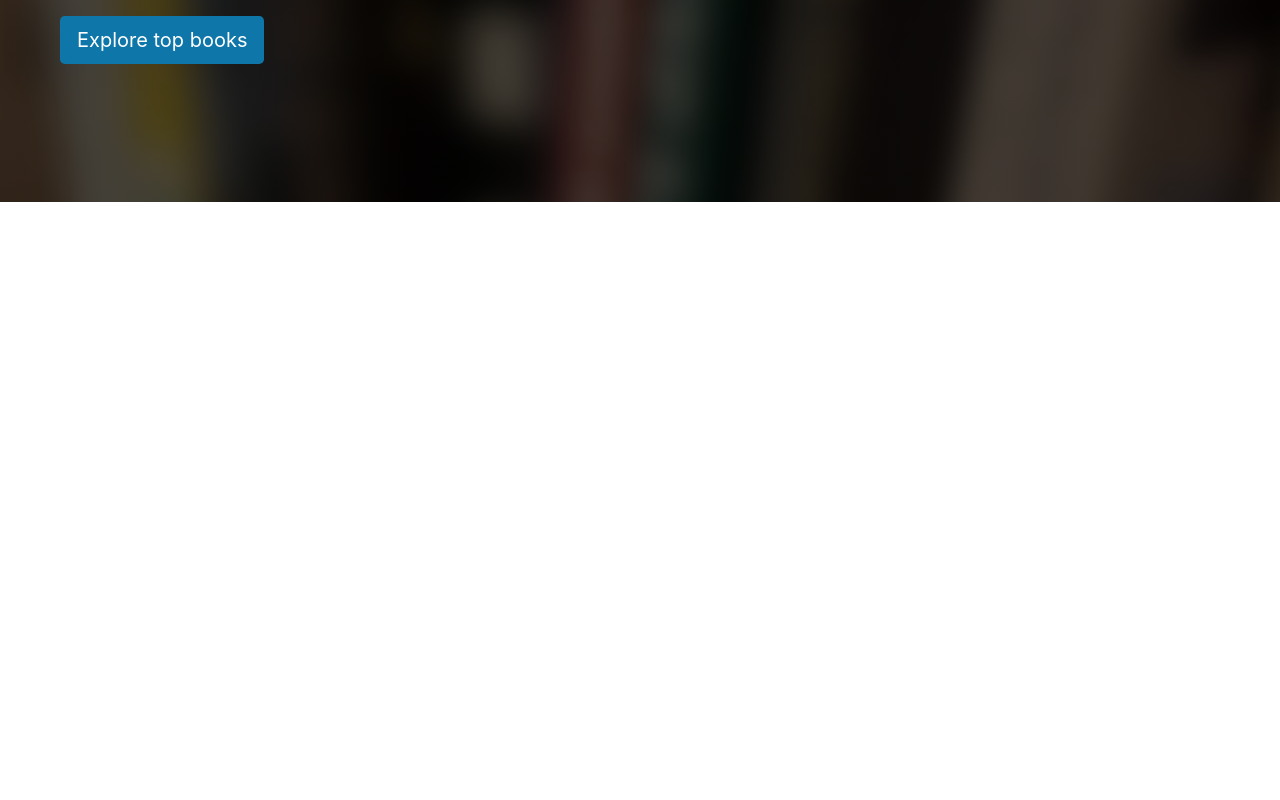
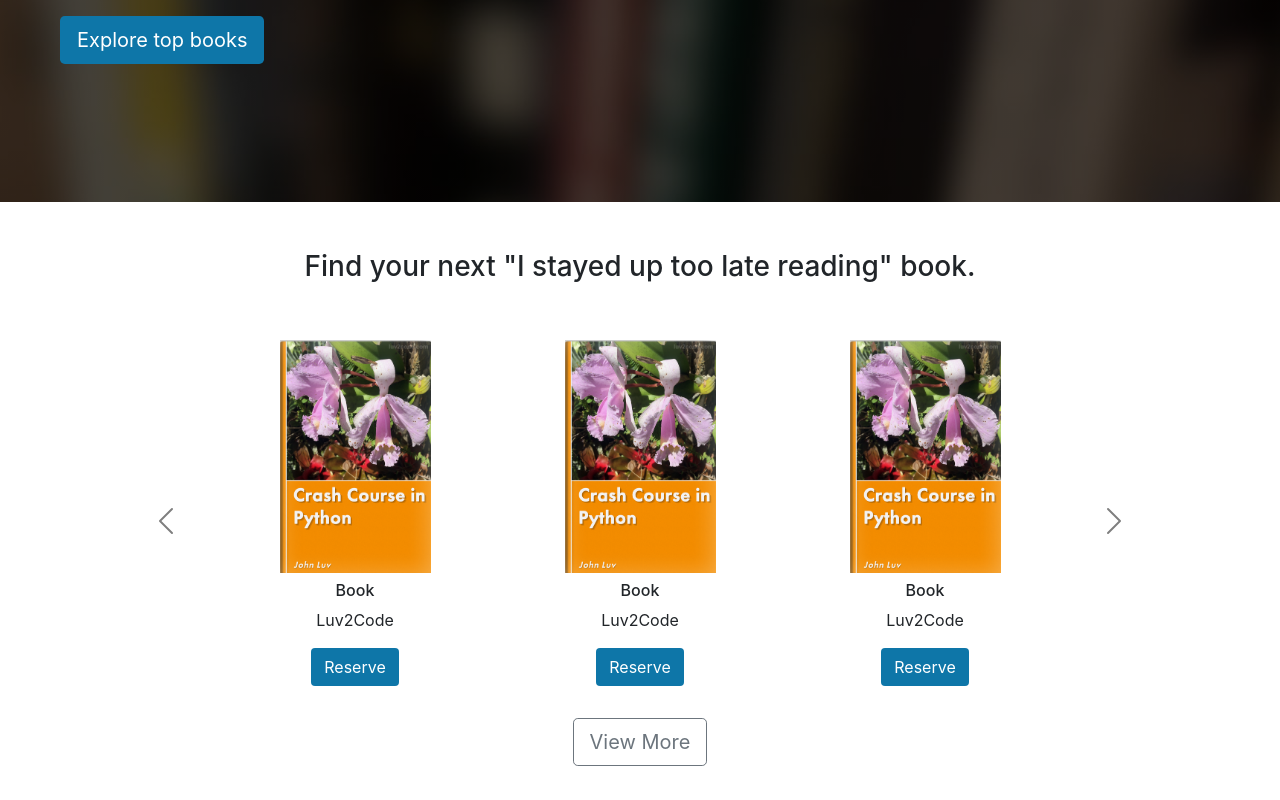
Before and after one commit to ciaranmckenna/library-project, a React (Create React App) app in the folder 03-frontend/react-library/: page / in a window 1280 px wide. Shown: the part 276-1076 px from the top of the page. Before the commit the page ends 800 px from the top, so only its background shows below. Built offline with nearby package versions, Linux system fonts and the light colour scheme.

Commit message:
ReturnBook component consumed by Carousel

```diff
--- a/03-frontend/react-library/src/App.tsx
+++ b/03-frontend/react-library/src/App.tsx
@@ -1,13 +1,15 @@
 import React from 'react';
 import './App.css';
-import { Navbar } from './Layouts/NavbarAndFooter/Navbar';
-import { ExploreTopBooks } from './Layouts/NavbarAndFooter/HomePage/ExploreTopBooks';
+import { Navbar } from './layouts/NavbarAndFooter/Navbar';
+import { ExploreTopBooks } from './layouts/NavbarAndFooter/HomePage/ExploreTopBooks';
+import { Carousel } from './layouts/NavbarAndFooter/HomePage/Carousel';
 
 function App() {
   return (
     <div>
       <Navbar/>
       <ExploreTopBooks/>
+      <Carousel/>
     </div>
   );
 }
--- /dev/null
+++ b/03-frontend/react-library/src/layouts/navbarAndFooter/HomePage/Carousel.tsx
@@ -0,0 +1,57 @@
+import { ReturnBook } from "./ReturnBook";
+
+export const Carousel = () => {
+    return (
+        <div className='container mt-5' style={{ height: 550 }}>
+            <div className='homepage-carousel-title'>
+                <h3>Find your next "I stayed up too late reading" book.</h3>
+            </div>
+            <div id='carouselExampleControls' className='carousel carousel-dark slide mt-5
+                d-none d-lg-block' data-bs-interval='false'>
+                {/* Desktop */}
+                <div className='carousel-inner'>
+                    <div className='carousel-item active'>
+                        <div className='row d-flex justify-content-center align-items-center'>
+                            <ReturnBook />
+                            <ReturnBook />
+                            <ReturnBook />
+                        </div>
+                    </div>
+                    <div className='carousel-item'>
+                        <div className='row d-flex justify-content-center align-items-center'>
+                            <ReturnBook />
+                            <ReturnBook />
+                            <ReturnBook />
+                        </div>
+                    </div>
+                    <div className='carousel-item'>
+                        <div className='row d-flex justify-content-center align-items-center'>
+                            <ReturnBook />
+                            <ReturnBook />
+                            <ReturnBook />
+                        </div>
+                    </div>
+                    <button className='carousel-control-prev' type='button'
+                        data-bs-target='#carouselExampleControls' data-bs-slide='prev'>
+                        <span className='carousel-control-prev-icon' aria-hidden='true'></span>
+                        <span className='visually-hidden'>Previous</span>
+                    </button>
+                    <button className='carousel-control-next' type='button'
+                        data-bs-target='#carouselExampleControls' data-bs-slide='next'>
+                        <span className='carousel-control-next-icon' aria-hidden='true'></span>
+                        <span className='visually-hidden'>Next</span>
+                    </button>
+                </div>
+            </div>
+            {/* Mobile */}
+            <div className='d-lg-none mt-3'>
+                <div className='row d-flex justify-content-center align-items-center'>
+                    <ReturnBook />
+                </div>
+            </div>
+            <div className='homepage-carousel-title mt-3'>
+                <a className='btn btn-outline-secondary btn-lg' href='#'>View More</a>
+            </div>
+        </div>
+    );
+}
--- /dev/null
+++ b/03-frontend/react-library/src/layouts/navbarAndFooter/HomePage/ReturnBook.tsx
@@ -0,0 +1,19 @@
+import React from 'react'
+
+export const ReturnBook = () => {
+    return (
+        <div className='col-xs-6 col-sm-6 col-md-4 col-lg-3 mb-3'>
+            <div className='text-center'>
+                <img
+                    src={require('./../../../Images/BooksImages/book-luv2code-1000.png')}
+                    width='151'
+                    height='233'
+                    alt="book"
+                />
+                <h6 className='mt-2'>Book</h6>
+                <p>Luv2Code</p>
+                <a className='btn main-color text-white' href='#'>Reserve</a>
+            </div>
+        </div>
+    );
+}
```
